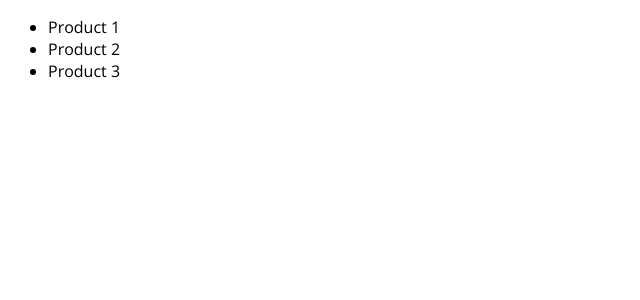
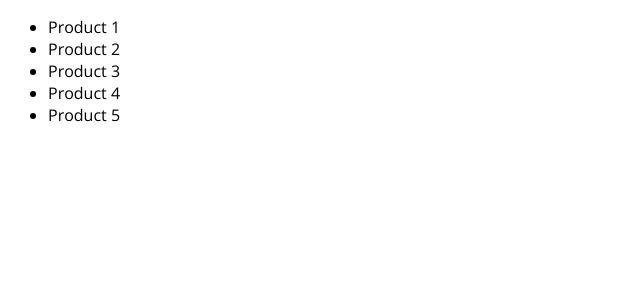
Before and after one commit to GGSMNandathilaka/nextjs-code, a Next.js app in the folder nextjs-course/: page / in a window 1280 px wide. Shown: the top 300 px of the page, without its empty margins (0-640 px from the left). Built offline with nearby package versions, Linux system fonts and the light colour scheme.

Commit message:
Incremental static generation

```diff
--- a/nextjs-course/data/dummy-backend.json
+++ b/nextjs-course/data/dummy-backend.json
@@ -2,6 +2,8 @@
   "products": [
     { "id": "p1", "title": "Product 1", "description": "This is product 1" },
     { "id": "p2", "title": "Product 2", "description": "This is product 2" },
-    { "id": "p3", "title": "Product 3", "description": "This is product 3" }
+    { "id": "p3", "title": "Product 3", "description": "This is product 3" },
+    { "id": "p4", "title": "Product 4", "description": "This is product 4" },
+    { "id": "p5", "title": "Product 5", "description": "This is product 5" }
   ]
 }
--- a/nextjs-course/pages/index.js
+++ b/nextjs-course/pages/index.js
@@ -15,14 +15,20 @@ function HomePage(props) {
 // executes in server-side
 // in the build time of this application
 export async function getStaticProps() {
+  console.log("(Re-)Generating...");
   const filePath = path.join(process.cwd(), "data", "dummy-backend.json"); // absolute path to the file
   const jsonData = await fs.readFile(filePath);
   const data = JSON.parse(jsonData);
+
+  if (data.products.length === 0) {
+    return { notFound: true };
+  }
 
   return {
     props: {
       products: data.products,
     },
+    revalidate: 10,
   };
 }
 
```
